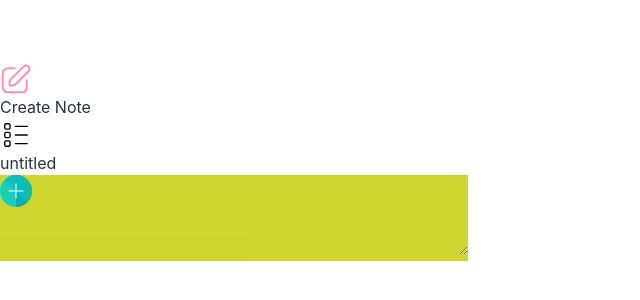
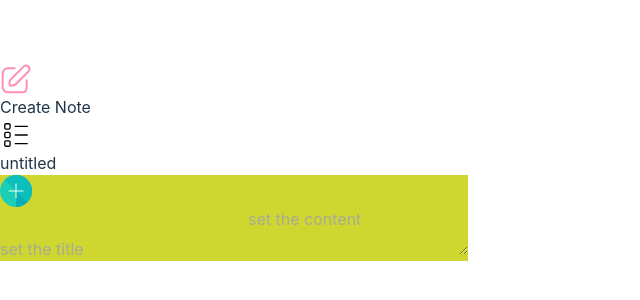
Before and after one commit to Mrutunjay50/Todo_Client, a React (Vite) app: page /addnote in a window 1280 px wide. Shown: the part 238-538 px from the top of the page, without its empty margins (0-640 px from the left). Built offline with nearby package versions, Linux system fonts and the light colour scheme; sample sign-in values are in the browser's storage.

Commit message:
placeholder

```diff
--- a/src/components/home/Cards/CreateCard.jsx
+++ b/src/components/home/Cards/CreateCard.jsx
@@ -55,6 +55,7 @@ const CreateCard = ({
             style={{ backgroundColor: randomColor, opacity: 0.8 }}
             type="text"
             onChange={inputHandlerSub}
+            placeholder="set the title"
           />
           <textarea
             name="subContent"
@@ -63,6 +64,7 @@ const CreateCard = ({
             style={{ backgroundColor: randomColor, opacity: 0.8 }}
             type="text"
             onChange={inputHandlerSub}
+            placeholder="set the content"
           />
         </div>
       ) : (
@@ -86,6 +88,7 @@ const CreateCard = ({
             style={{ backgroundColor: randomColor, opacity: 0.8 }}
             type="text"
             onChange={inputHandler}
+            placeholder="set the title"
           />
           <textarea
             name="subContent"
@@ -94,6 +97,7 @@ const CreateCard = ({
             style={{ backgroundColor: randomColor, opacity: 0.8 }}
             type="text"
             onChange={inputHandler}
+            placeholder="set the content"
           />
         </div>
       )}
```
